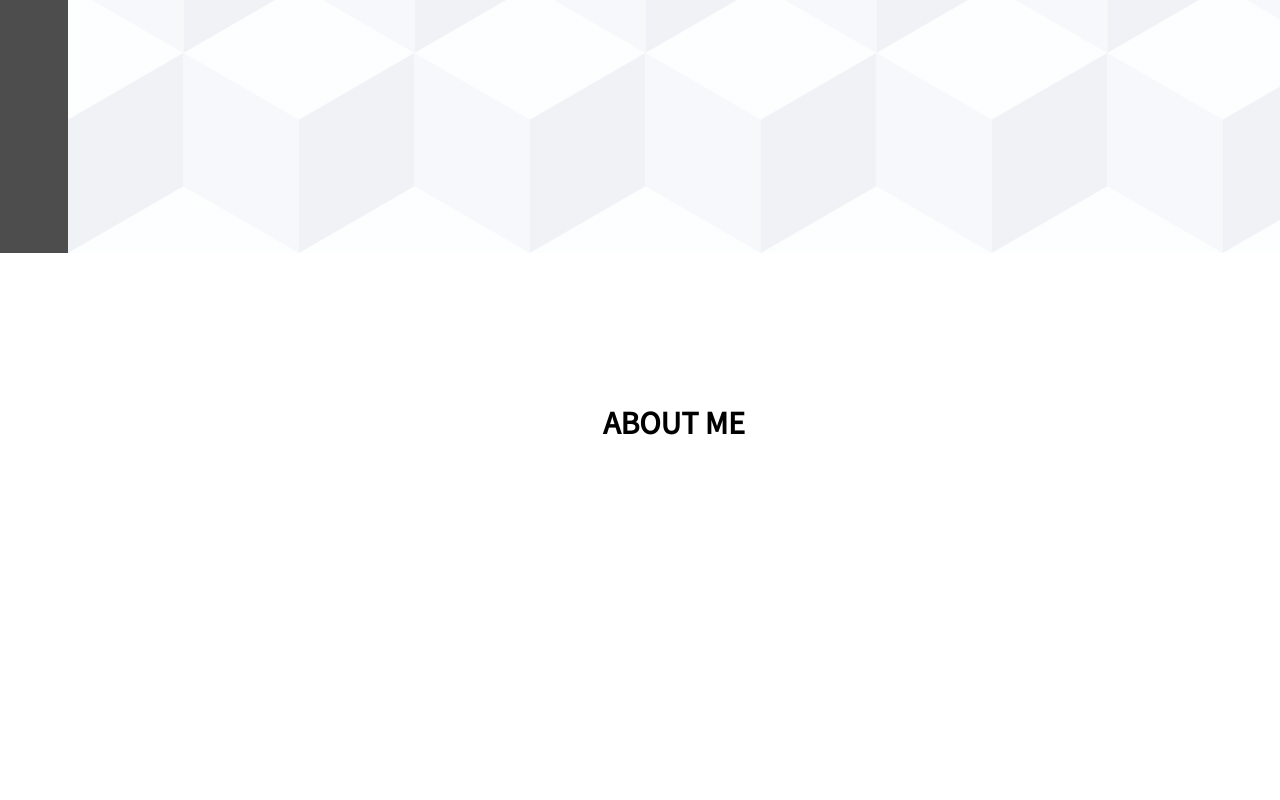
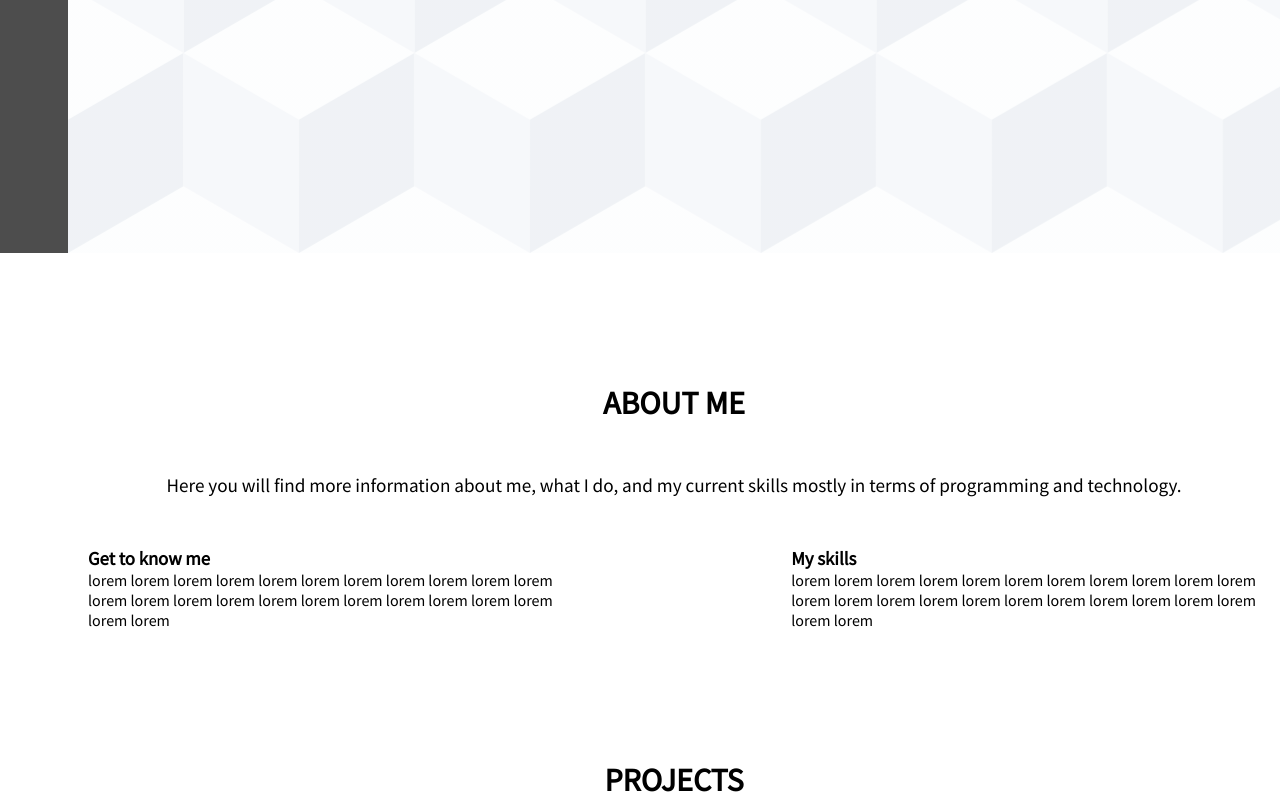
Before and after one commit to Magnus-T-Holm/Portfolio-Website, a React (Create React App) app in the folder portfolio/: page / in a window 1280 px wide. Shown: the part 547-1347 px from the top of the page. Before the commit the page ends 990 px from the top, so only its background shows below. Built offline with nearby package versions, Linux system fonts and the light colour scheme.

Commit message:
Update to aside and main

```diff
--- a/portfolio/package.json
+++ b/portfolio/package.json
@@ -13,6 +13,7 @@
     "@testing-library/react": "^13.4.0",
     "@testing-library/user-event": "^13.5.0",
     "cards": "^1.0.3",
+    "jquery": "^3.6.3",
     "react": "^18.2.0",
     "react-dom": "^18.2.0",
     "react-router-dom": "^6.4.5",
--- a/portfolio/public/index.html
+++ b/portfolio/public/index.html
@@ -7,9 +7,6 @@
   <meta name="viewport" content="width=device-width, initial-scale=1" />
   <meta name="theme-color" content="#000000" />
   <meta name="description" content="Web site created using create-react-app" />
-  <link rel="preconnect" href="https://fonts.googleapis.com">
-  <link rel="preconnect" href="https://fonts.gstatic.com" crossorigin>
-  <link href="https://fonts.googleapis.com/css2?family=Source+Sans+Pro&display=swap" rel="stylesheet">
   <link rel="apple-touch-icon" href="%PUBLIC_URL%/logo192.png" />
   <!--
       manifest.json provides metadata used when your web app is installed on a
@@ -25,6 +22,10 @@
       work correctly both with client-side routing and a non-root public URL.
       Learn how to configure a non-root public URL by running `npm run build`.
     -->
+  <!-- Fonts -->
+  <link rel="preconnect" href="https://fonts.googleapis.com">
+  <link rel="preconnect" href="https://fonts.gstatic.com" crossorigin>
+  <link href="https://fonts.googleapis.com/css2?family=Source+Sans+Pro&display=swap" rel="stylesheet">
   <base href="/" />
   <title>React App</title>
 </head>
--- a/portfolio/src/App.css
+++ b/portfolio/src/App.css
@@ -87,13 +87,14 @@ aside svg {
 .menu_closed {
   visibility: hidden;
   opacity: 0;
+  transition: visibility 0s 2s, opacity 2s linear;
 }
 
 aside nav {
+  visibility: visible;
   opacity: 1;
   margin-left: 30px;
-  visibility: visible;
-  transition: visibility 1s, opacity 1s;
+  transition: opacity 2s linear;
 }
 
 aside ul {
@@ -135,6 +136,29 @@ main .menu_closed_wrapper {
   margin-left: 68px;
 }
 
+h2 {
+  text-transform: uppercase;
+  font-size: xx-large;
+  margin-top: 130px;
+  text-align: center;
+}
+
+#about,
+#projects {
+  display: flex;
+  flex-direction: column;
+}
+
+#section_wrapper span {
+  font-size: larger;
+}
+
+#about span,
+#projects span {
+  text-align: center;
+  margin: 50px 0;
+}
+
 /*-------- Home --------*/
 #home {
   background: linear-gradient(to right, rgba(255, 255, 255, 0.7), rgba(255, 255, 255, 0.7)), url("../public/background.svg");
@@ -153,10 +177,6 @@ main .menu_closed_wrapper {
   margin-top: 150px;
 }
 
-#home p {
-  font-size: larger;
-}
-
 #home a {
   font-size: x-large;
   text-transform: uppercase;
@@ -168,19 +188,23 @@ main .menu_closed_wrapper {
 }
 
 /*-------- About --------*/
-#about,
-#projects {
+
+#info_skills_container {
+  padding: 0 20px;
+  display: flex;
+  justify-content: space-between;
+}
+
+#info,
+#skills {
+  width: 40%;
   display: flex;
   flex-direction: column;
-  align-items: center;
+  flex-wrap: wrap;
 }
 
 /*-------- Projects --------*/
-h2 {
-  text-transform: uppercase;
-  font-size: xx-large;
-  margin-top: 150px;
-}
+
 
 /*---------------------- Card drawing app ----------------------*/
 #card_draw {
--- a/portfolio/src/components/Aside.js
+++ b/portfolio/src/components/Aside.js
@@ -1,6 +1,7 @@
 import React from "react";
 import { FontAwesomeIcon } from "@fortawesome/react-fontawesome";
 import { faBars } from "@fortawesome/free-solid-svg-icons";
+import $ from 'jquery';
 
 const Aside = () => {
   let isDanish;
@@ -16,21 +17,10 @@ const Aside = () => {
   }
 
   function menuOpenClose() {
-    const aside = document.querySelector("aside");
-    const nav = document.querySelector("nav");
-    const menu_button = document.querySelector("#menu_button");
-    const section_wrapper = document.querySelector("#section_wrapper");
-    if (nav.classList.contains("menu_closed")) {
-      menu_button.classList.add("menu_open_button");
-      aside.classList.add("aside_open");
-      nav.classList.remove("menu_closed");
-      section_wrapper.classList.remove("menu_closed_wrapper");
-    } else {
-      menu_button.classList.remove("menu_open_button");
-      aside.classList.remove("aside_open");
-      nav.classList.add("menu_closed");
-      section_wrapper.classList.add("menu_closed_wrapper");
-    }
+    $("#menu_button").toggleClass("menu_open_button");
+    $("aside").toggleClass("aside_open");
+    $("nav").toggleClass("menu_closed");
+    $("#section_wrapper").toggleClass("menu_closed_wrapper");
   }
 
   function languageSwitchDanish() {
--- a/portfolio/src/pages/Frontpage.js
+++ b/portfolio/src/pages/Frontpage.js
@@ -1,4 +1,5 @@
 import Aside from "../components/Aside";
+import $ from 'jquery';
 
 const Frontpage = () => {
   let isDanish;
@@ -9,21 +10,42 @@ const Frontpage = () => {
     isDanish = false
   }
 
+  function menuClose() {
+    $("#menu_button").removeClass("menu_open_button");
+    $("aside").removeClass("aside_open");
+    $("nav").addClass("menu_closed");
+    $("#section_wrapper").addClass("menu_closed_wrapper");
+  }
+
   return (
     <main id="frontpage">
       <Aside />
-      <div id="section_wrapper" className="menu_closed_wrapper">
+      <div id="section_wrapper" className="menu_closed_wrapper" onClick={menuClose}>
         <section id="home">
-          <h1>{isDanish ? "Hej, mit navn er " : "Hi, my name is "} Magnus Holm</h1>
-          <p>{isDanish ? "En frontend web udvikler" : "A frontend web developer"}</p>
+          <h1>{isDanish ? "Hej, mit navn er " : "Hi, my name is "} Magnus</h1>
+          <span>{isDanish ? "En web udvikler, med fokus på frontend" : "A web developer, with a focus on frontend"}</span>
           <a href="./#projects">{isDanish ? "Projekter" : "Projects"}</a>
         </section>
         <section id="about">
           <h2>{isDanish ? "Om mig" : "About me"}</h2>
+          <span>{isDanish ? 'Her vil du finde mere information om mig, hvad jeg laver, og mine nuværende "skills" er i forhold til programering og teknologi.' : "Here you will find more information about me, what I do, and my current skills mostly in terms of programming and technology."}</span>
+          <div id="info_skills_container">
+            <div id="info">
+              <h3>{isDanish ? "Lær mig at kende" : "Get to know me"}</h3>
+              <p>lorem lorem lorem lorem lorem lorem lorem lorem lorem lorem lorem lorem lorem lorem lorem lorem lorem lorem lorem lorem lorem lorem lorem lorem </p>
+            </div>
+            <div id="skills">
+              <h3>{isDanish ? "Mine skills" : "My skills"}</h3>
+              <p>lorem lorem lorem lorem lorem lorem lorem lorem lorem lorem lorem lorem lorem lorem lorem lorem lorem lorem lorem lorem lorem lorem lorem lorem </p>
+            </div>
+          </div>
         </section>
-        <section id="projects"></section>
-      </div>
-    </main>
+        <section id="projects">
+          <h2>{isDanish ? "Projekter" : "Projects"}</h2>
+
+        </section>
+      </div >
+    </main >
   );
 };
 
```
Also changed, not shown: 1 other file (tests, documents, lock files or other folders).
